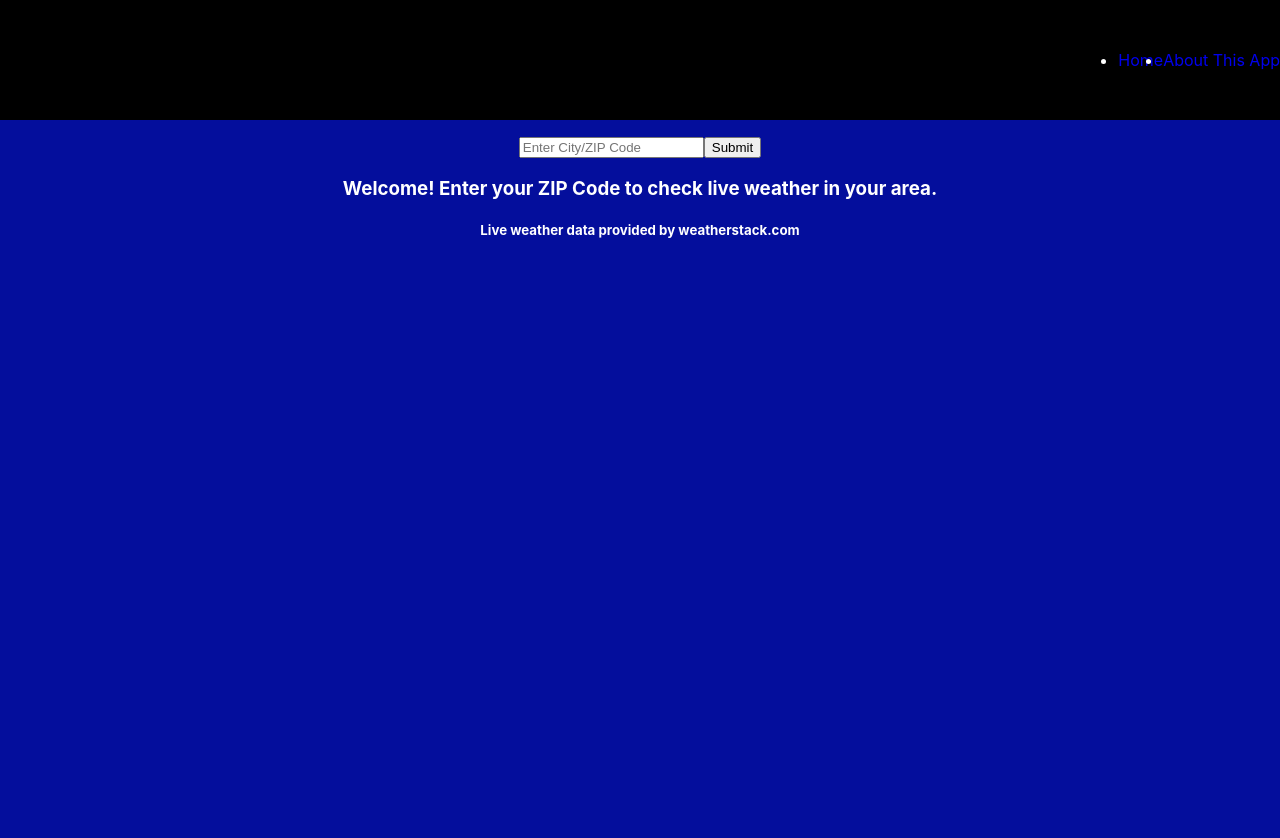
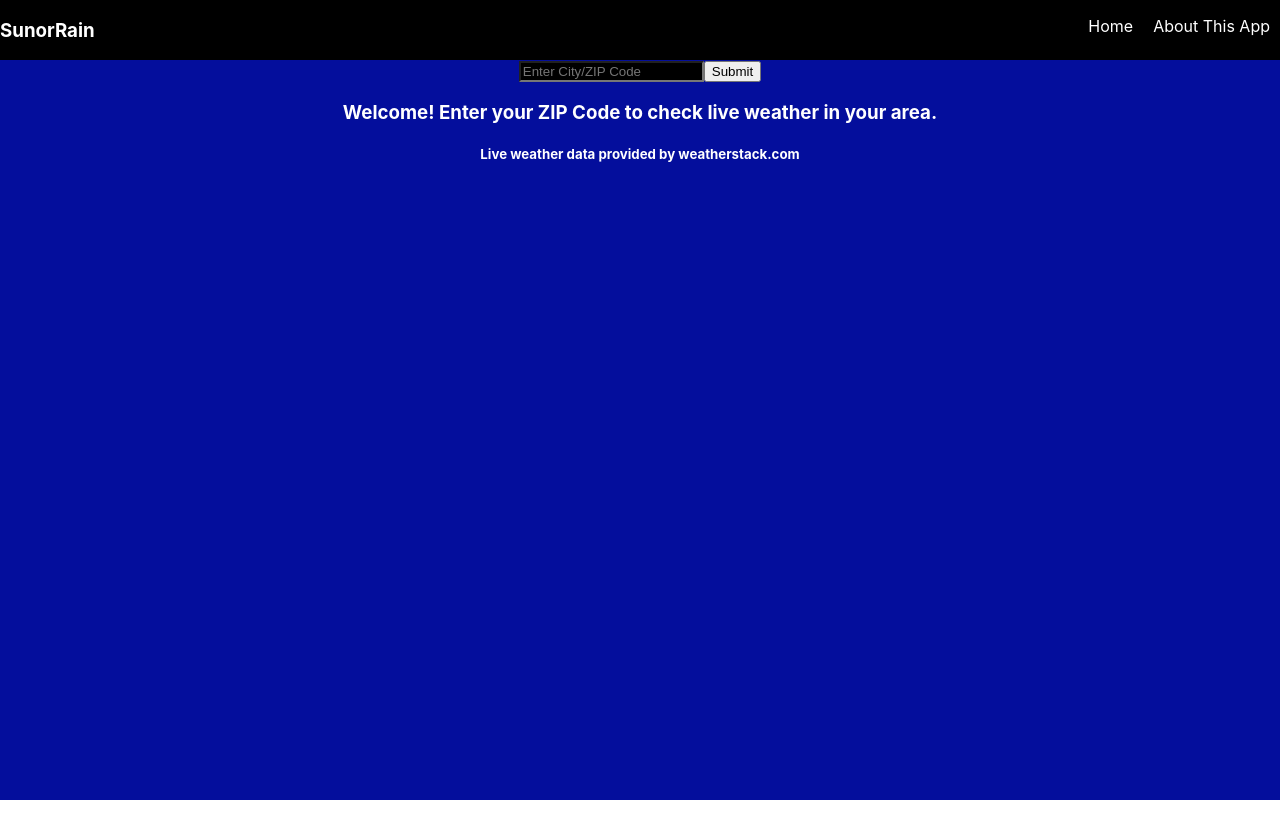
Before and after one commit to censoredbythefcc95/Project-2---React, a React (Create React App) app: page / in a window 1280 px wide. Shown: the top 838 px of the page. After the commit the page ends 800 px from the top, so only its background shows below. Built offline with nearby package versions, Linux system fonts and the light colour scheme.

Commit message:
Navbar completed, finalizing styling. Project has met MVP at this time

```diff
--- a/src/App.css
+++ b/src/App.css
@@ -1,11 +1,44 @@
 .App {
   text-align: center;
   background-color:  rgb(4, 14, 156);
-  padding: 120px 0 900px;
   color: white;
+  height: 100vh;
 }
 
-@media (min-width: 472px) {
+.container {
+  background-color: black;
+}
+
+.nav-bar {
+  width: 100%;
+  padding: 0;
+  list-style: none;
+  display: flex;
+  justify-content: space-between;
+  background-color: black;
+}
+
+.container {
+  display: flex;
+  justify-content: space-between;
+}
+
+.container li a {
+  text-decoration: none;
+  color: white;
+  margin: 0 10px;
+  }
+
+.container ul, .container li {
+  list-style: none;
+  }
+
+  input[type="text"] {
+    background-color:black;
+  }
+
+
+@media (min-width: 840px) {
 .MainDisplay {
   background-color: rgb(156, 78, 4);
   margin: 300px;
@@ -17,19 +50,24 @@
   width: 100%;
   padding: 0;
   list-style: none;
+  display: flex;
+  justify-content: space-between;
+  background-color: black;
 }
 
 .container {
   display: flex;
-  justify-content: flex-end;
-  background-color: black;
-  padding-top: 50px;
-  padding-bottom: 50px;
-  margin-top: -120px;
+  justify-content: space-between;
 }
 
 .container li a {
-  list-style-type: none;
   text-decoration: none;
+  color: white;
+  margin: 0 10px;
   }
+
+.container ul, .container li {
+  list-style: none;
+  }
+
 }
--- a/src/components/NavBar.js
+++ b/src/components/NavBar.js
@@ -4,6 +4,7 @@ const NavBar = () => {
     return (
         <div>
         <div className="nav-bar">
+            <h3>SunorRain</h3>
             <ul className="container">
                 <li><a href="/">Home</a></li>
                 <li><a href="/">About This App</a></li>
```
Also changed, not shown: 1 other file (tests, documents, lock files or other folders).
